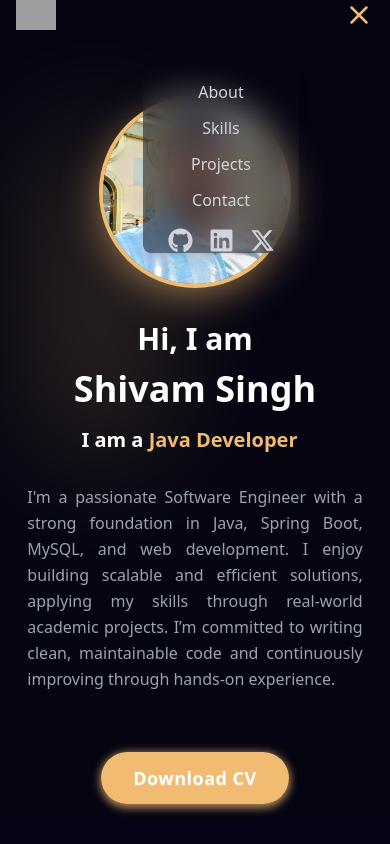
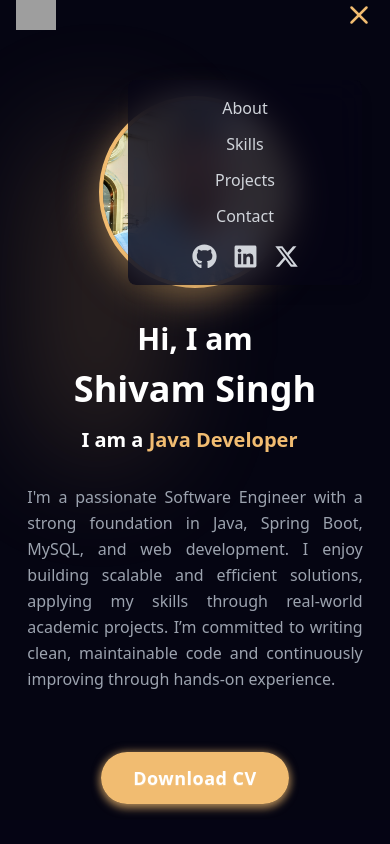
Before and after one commit to ShivamSinghSde/Portfolio, a React (Vite) app: page / in a window 390 px wide. Both pictures are taken after a click on the icon 359 px from the left and 15 px from the top of the page. Shown: the top 844 px of the page. Built offline with nearby package versions, Linux system fonts and the light colour scheme; grey boxes are pictures that could not be loaded.

Commit message:
update mobile  menu

```diff
--- a/src/Components/Navbar/Navbar.jsx
+++ b/src/Components/Navbar/Navbar.jsx
@@ -118,7 +118,7 @@ const Navbar = () => {
       </div>
       {/*  Mobile view Items */}
       {isOpen && (
-        <div className="fixed top-16 left-1/2 transform -translate-x-1/3 w-2/5 bg-[#050414]/50 backdrop-filter backdrop-blur-lg z-50 rounded-lg shadow-lg">
+        <div className="fixed top-20 left-32 transform -translate-x-1/3 w-3/5 bg-[#050414]/80 z-50 backdrop backdrop-blur-lg rounded-lg shadow-lg animate-fadeInLeft ">
           <ul className="flex flex-col items-center gap-3 py-4 text-gray-300 ">
             {menu.map((item) => (
               <li
@@ -137,7 +137,7 @@ const Navbar = () => {
             ))}
           </ul>
           <div>
-            <div className="flex gap-4 justify-center">
+            <div className="flex gap-4 justify-center pb-4">
               <a
                 href="https://github.com/ShivamSinghSde"
                 target="blank"
```
